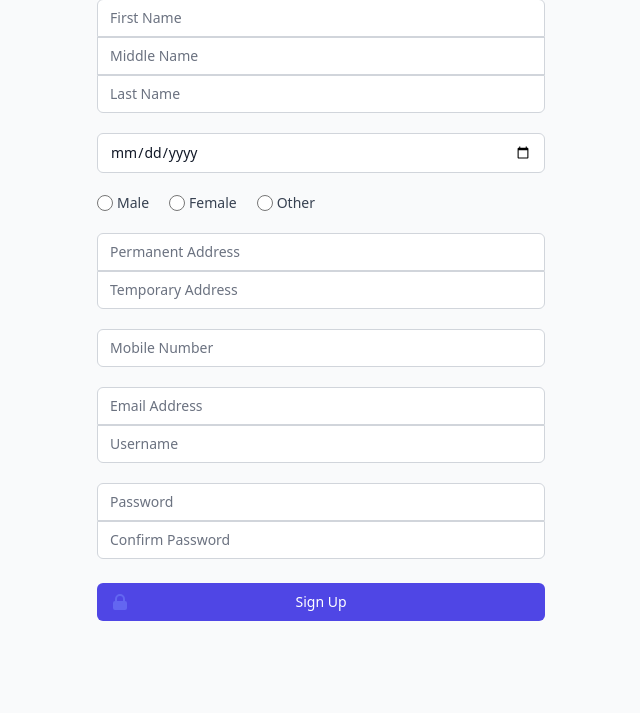
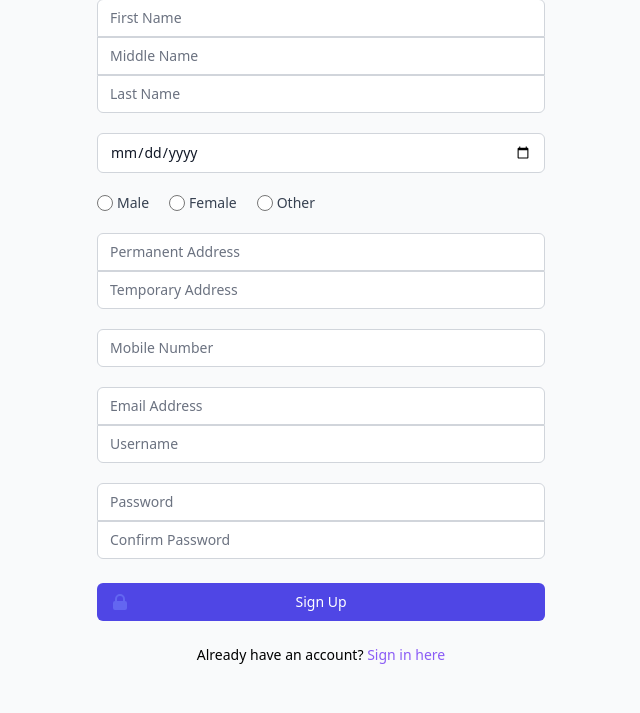
Before and after one commit to Saphall/sahayog, a PHP site: page /register in a window 1280 px wide. Shown: the part 181-894 px from the top of the page, without its empty margins (319-959 px from the left). Before the commit the page ends 802 px from the top, so only its background shows below. Run offline with PHP 8.4, Linux system fonts and the light colour scheme.

Commit message:
Sign In/Sign Up cross reference

```diff
--- a/login.php
+++ b/login.php
@@ -64,6 +64,12 @@
                         <span>Sign in</span>
                     </button>
                 </div>
+                <div class="text-center text-sm">
+                    Don't have an account?
+                    <a href="" class="text-purple-500">
+                        Create an Account here
+                    </a>
+                </div>
             </form>
         </div>
     </div>
--- a/register.php
+++ b/register.php
@@ -96,6 +96,12 @@
                         <span>Sign Up</span>
                     </button>
                 </div>
+				<div class="text-center text-sm">
+                  	Already have an account?
+                  	<a href="" class="text-purple-500">
+                    	Sign in here
+                  	</a>
+                </div>
             </form>
         </div>
 	</div>
```
